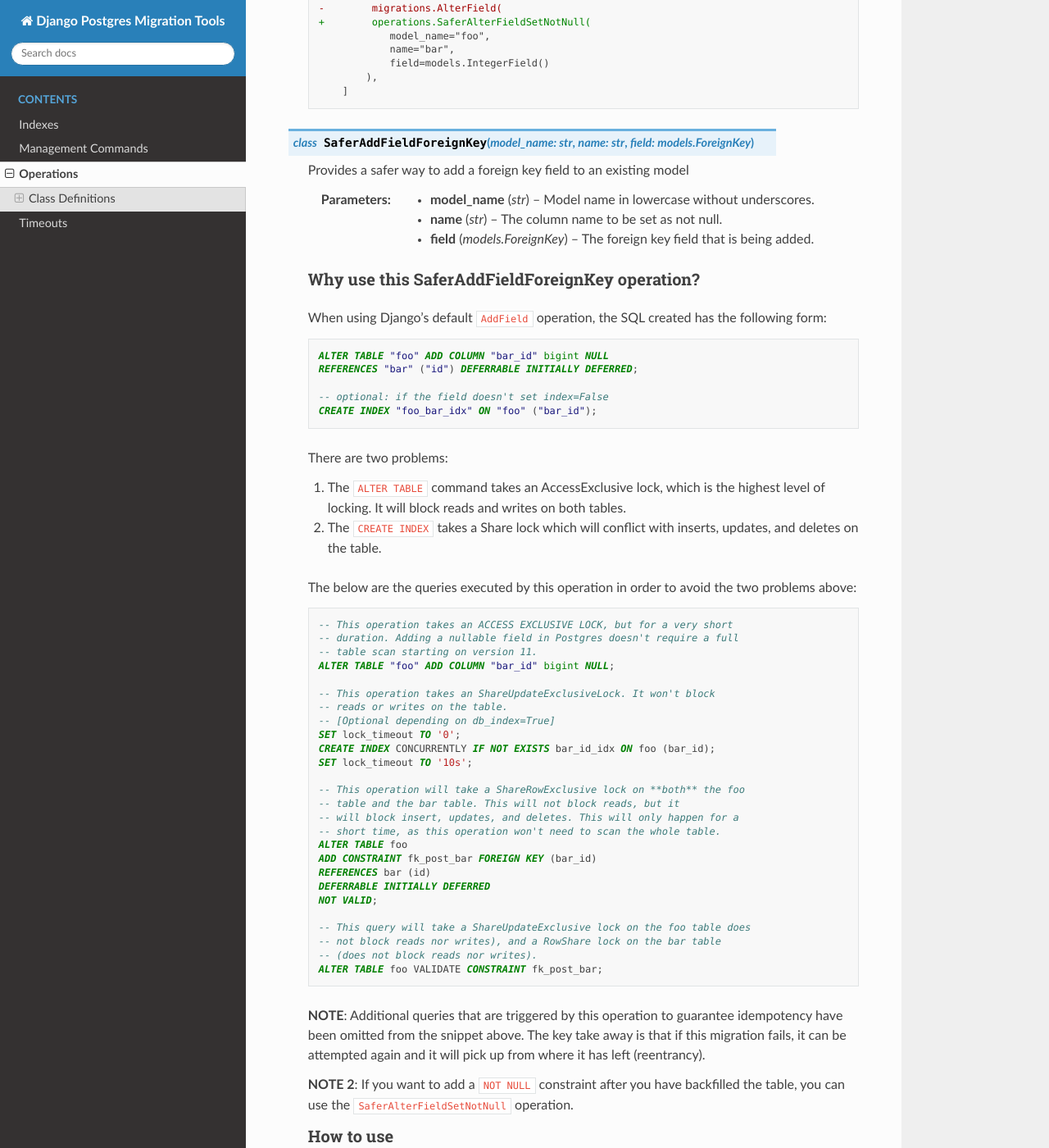
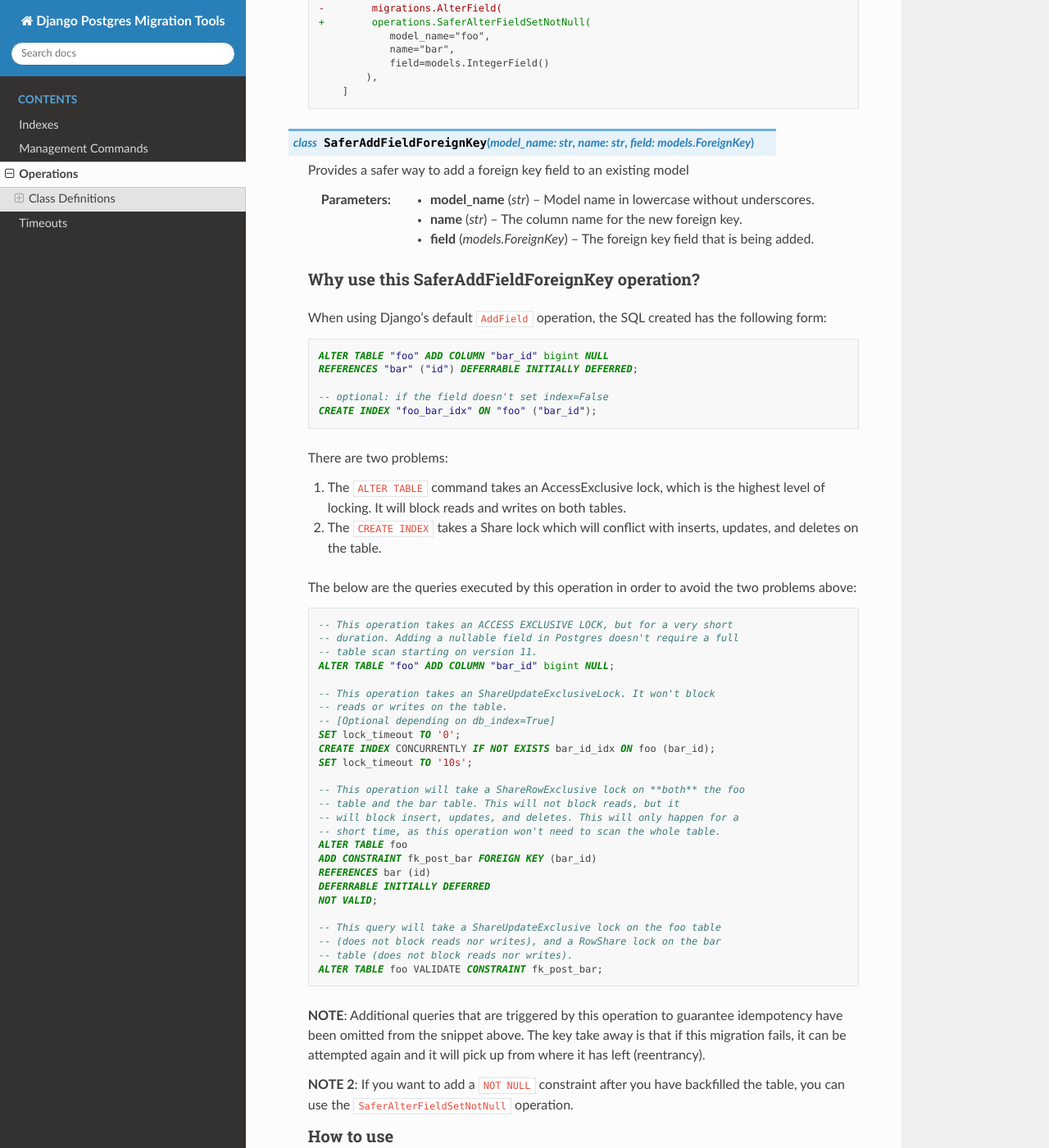
Before and after one commit to kraken-tech/django-pg-migration-tools, a Sphinx documentation site: the page built from docs/usage/operations.rst, in a window 1280 px wide and 1400 px high, scrolled down 8700 px. Shown: the whole window at 82% size. Built offline with Sphinx 7.4.7 and the Read the Docs theme 3.1.0, drawn with Linux system fonts in a browser that asks for light colours.

Commit message:
Fixes to the SaferAddFieldForeignKey docs

```diff
--- a/docs/usage/operations.rst
+++ b/docs/usage/operations.rst
@@ -510,7 +510,7 @@ Class Definitions
 
     :param model_name: Model name in lowercase without underscores.
     :type model_name: str
-    :param name: The column name to be set as not null.
+    :param name: The column name for the new foreign key.
     :type name: str
     :param field: The foreign key field that is being added.
     :type field: models.ForeignKey
@@ -564,9 +564,9 @@ Class Definitions
       DEFERRABLE INITIALLY DEFERRED
       NOT VALID;
 
-      -- This query will take a ShareUpdateExclusive lock on the foo table does
-      -- not block reads nor writes), and a RowShare lock on the bar table
-      -- (does not block reads nor writes).
+      -- This query will take a ShareUpdateExclusive lock on the foo table
+      -- (does not block reads nor writes), and a RowShare lock on the bar
+      -- table (does not block reads nor writes).
       ALTER TABLE foo VALIDATE CONSTRAINT fk_post_bar;
 
     **NOTE**: Additional queries that are triggered by this operation to
```
